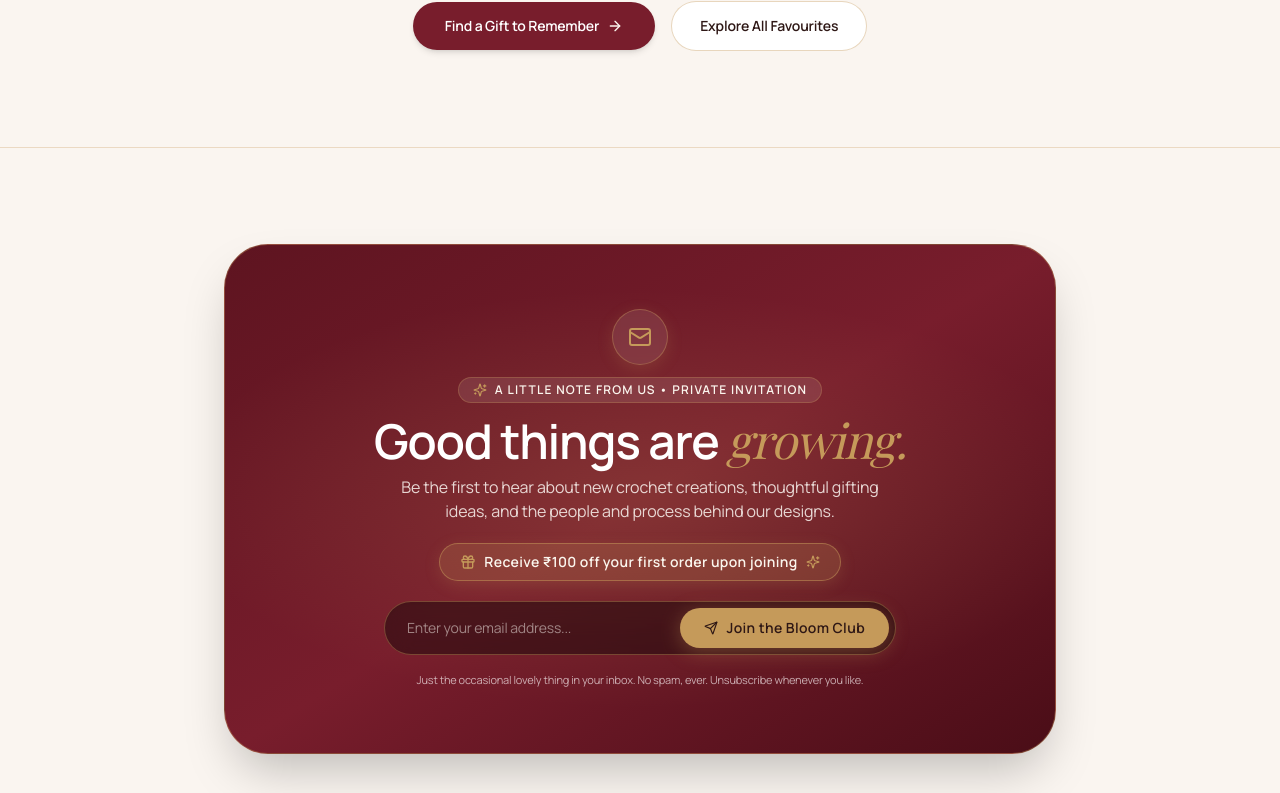
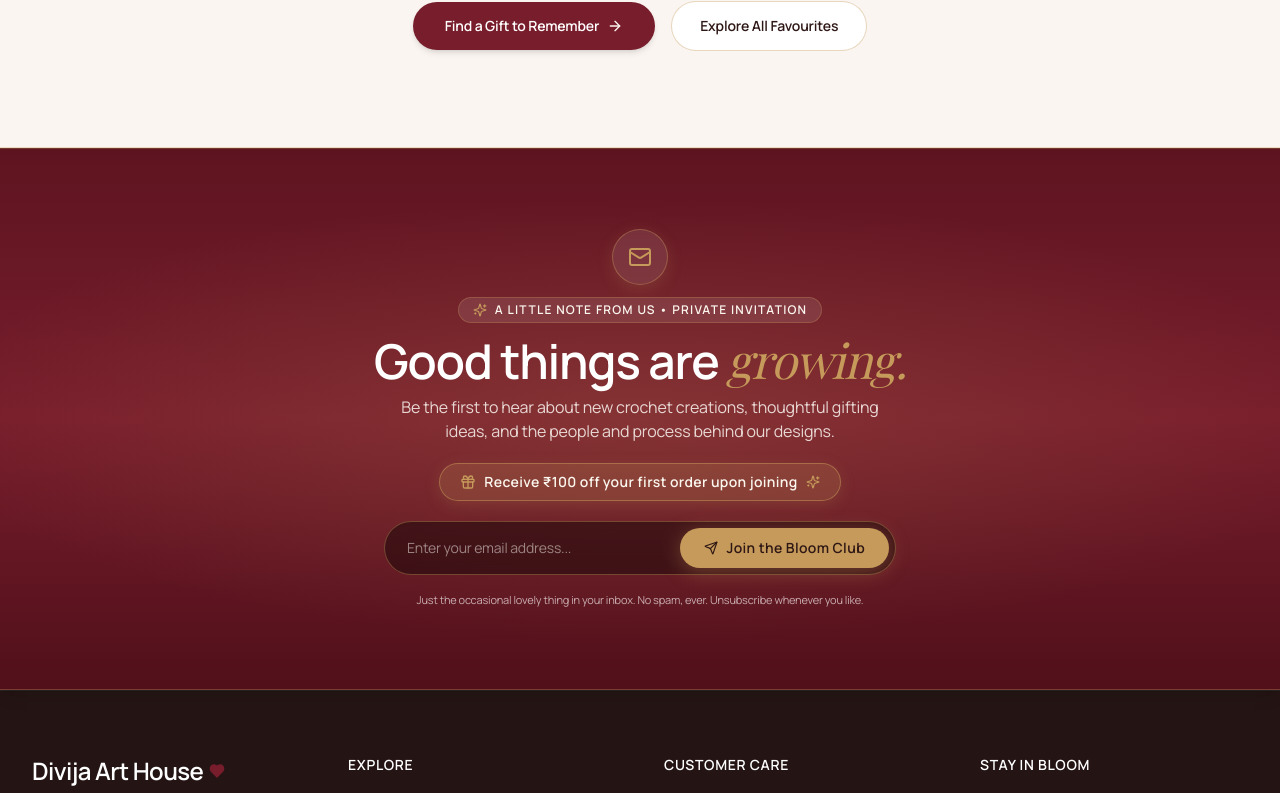
Before and after one commit to TanmayPatil28/DivijaArtHouse, a Next.js app: page / in a window 1280 px wide. Shown: the part 5807-6600 px from the top of the page. Built offline with nearby package versions, Linux system fonts and the light colour scheme; no server answers; the database is empty.

Commit message:
feat(newsletter): convert bloom club invitation into edge-to-edge full-bleed velvet wine ribbon

```diff
--- a/src/components/home/NewsletterSection.tsx
+++ b/src/components/home/NewsletterSection.tsx
@@ -42,18 +42,16 @@
   return (
     <section
       aria-label="Newsletter Subscription"
-      className="py-16 md:py-24 bg-[#FAF5F0] relative overflow-hidden"
+      className="relative bg-gradient-to-b from-[#5E1420] via-[#781D2C] to-[#50101A] border-y border-gold/30 shadow-lg py-16 md:py-20 text-center overflow-hidden"
     >
-      <div className="max-w-4xl mx-auto px-4 sm:px-6 lg:px-8">
-        {/* Haute Velvet Wine Private Invitation Suite */}
-        <div className="relative rounded-[32px] sm:rounded-[44px] bg-gradient-to-br from-[#5E1420] via-[#781D2C] to-[#4A0D17] border border-gold/40 shadow-2xl p-8 sm:p-12 lg:p-16 text-center overflow-hidden">
-          {/* Luminous Ambient Radial Halo */}
+      {/* Luminous Ambient Radial Spotlight */}
       <div
         className="absolute inset-0 bg-[radial-gradient(ellipse_75%_55%_at_50%_50%,rgba(197,154,90,0.18),transparent_75%)] pointer-events-none"
         aria-hidden="true"
       />
 
-          <div className="relative z-10 max-w-2xl mx-auto">
+      <div className="max-w-4xl mx-auto px-4 sm:px-6 lg:px-8 relative z-10">
+        <div className="max-w-2xl mx-auto">
           {/* Wax-Seal Envelope Medallion */}
           <div className="inline-flex items-center justify-center w-13 h-13 sm:w-14 sm:h-14 rounded-full bg-white/10 border border-gold/40 text-gold mb-3 shadow-gold-soft backdrop-blur-sm">
             <Mail className="w-6 h-6" />
@@ -152,7 +150,6 @@
           </p>
         </div>
       </div>
-      </div>
     </section>
   );
 }
```
Lines whose indentation alone changed are shown as unchanged.
